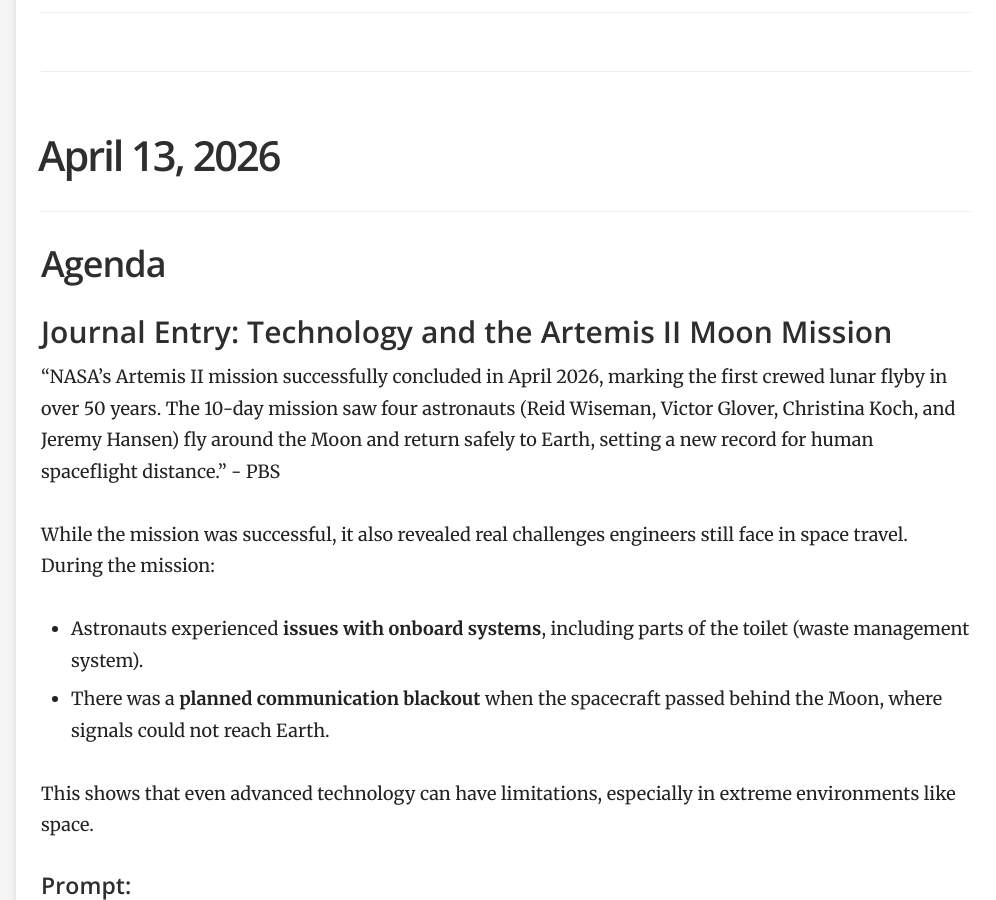
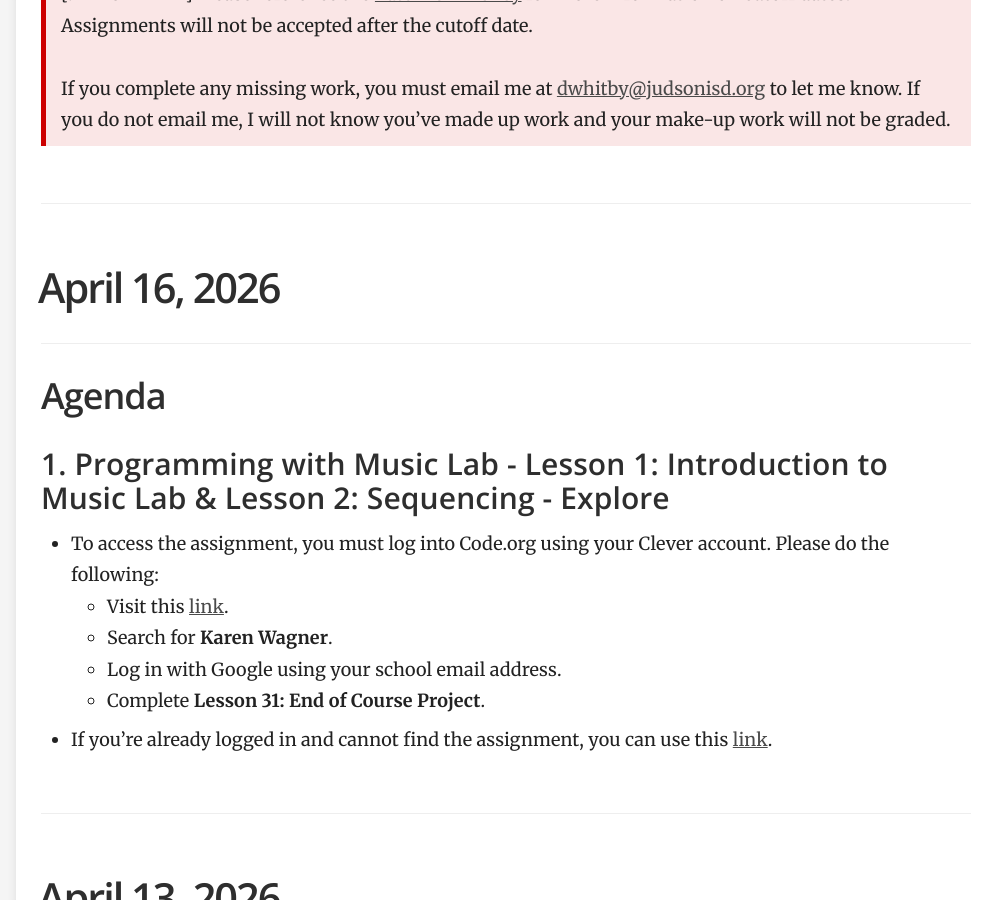
Before and after one commit to mswhitby/classroom, a Jekyll site: the page built from _docs/classes/1st.md, in a window 1280 px wide and 900 px high, scrolled down 1331 px. Shown: the whole window, without its empty margins (284-1280 px from the left). Built offline with Jekyll 4.4.1, drawn with Linux system fonts in a browser that asks for light colours; some of the changed text lies outside the part shown.

Commit message:
Updated lessons

```diff
--- a/_docs/classes/1st.md
+++ b/_docs/classes/1st.md
@@ -17,8 +17,22 @@ order: 1
 
   <tr>
     <td align="left">April 13, 2026</td>
-    <td align="left">April 20, 2026</td>
+    <td align="left">April 23, 2026</td>
     <td align="left"><a href="https://github.com/mswhitby/classroom/blob/main/_docs/classes/1st.md#april-13-2026">Journal: Technology and the Artemis II Moon Mission</a></td>
+    <td align="left">Daily</td>
+  </tr>
+
+  <tr>
+    <td align="left">April 16, 2026</td>
+    <td align="left">April 23, 2026</td>
+    <td align="left"><a href="https://github.com/mswhitby/classroom/blob/main/_docs/classes/1st.md#april-16-2026"> Programming with Music Lab - Lesson 1: Introduction to Music Lab</a></td>
+    <td align="left">Daily</td>
+  </tr>
+
+  <tr>
+    <td align="left">April 16, 2026</td>
+    <td align="left">April 23, 2026</td>
+    <td align="left"><a href="https://github.com/mswhitby/classroom/blob/main/_docs/classes/1st.md#april-16-2026"> Programming with Music Lab - Lesson 2: Sequencing - Explore</a></td>
     <td align="left">Daily</td>
   </tr>
 
@@ -104,7 +118,18 @@ order: 1
 
 ****
 
-<!-- Programming with Music Lab - Lesson 1: Introduction to Music Lab & Lesson 2: Sequencing - Explore -->
+# April 16, 2026
+
+## Agenda
+
+### 1. Programming with Music Lab - Lesson 1: Introduction to Music Lab & Lesson 2: Sequencing - Explore
+- To access the assignment, you must log into Code.org using your Clever account. Please do the following:
+    - Visit this [link](https://clever.com/oauth/district-picker?client_id=2f27405716644a951b23&redirect_uri=https%3A%2F%2Fstudio.code.org%2Fusers%2Fauth%2Fclever%2Fcallback&response_type=code&state=ede33ff61289cf32708a0f54079cdd23e31d0b0a02b0e0e8).
+    - Search for **Karen Wagner**.
+    - Log in with Google using your school email address.
+    - Complete **Lesson 31: End of Course Project**.
+
+- If you're already logged in and cannot find the assignment, you can use this [link](https://studio.code.org/courses/programming-with-music-lab-2025/units/1/lessons/1/levels/1).
 
 ----
 
```
